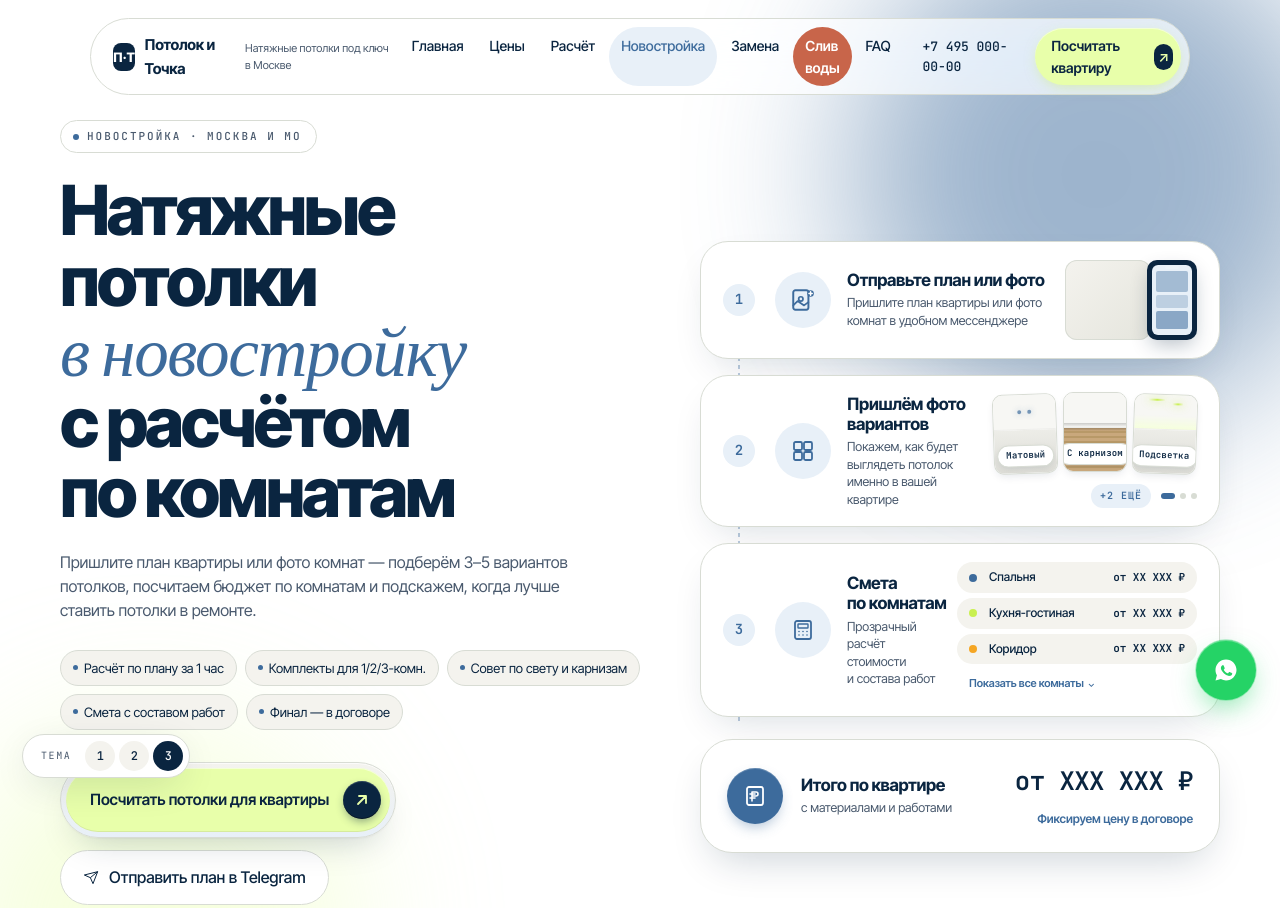
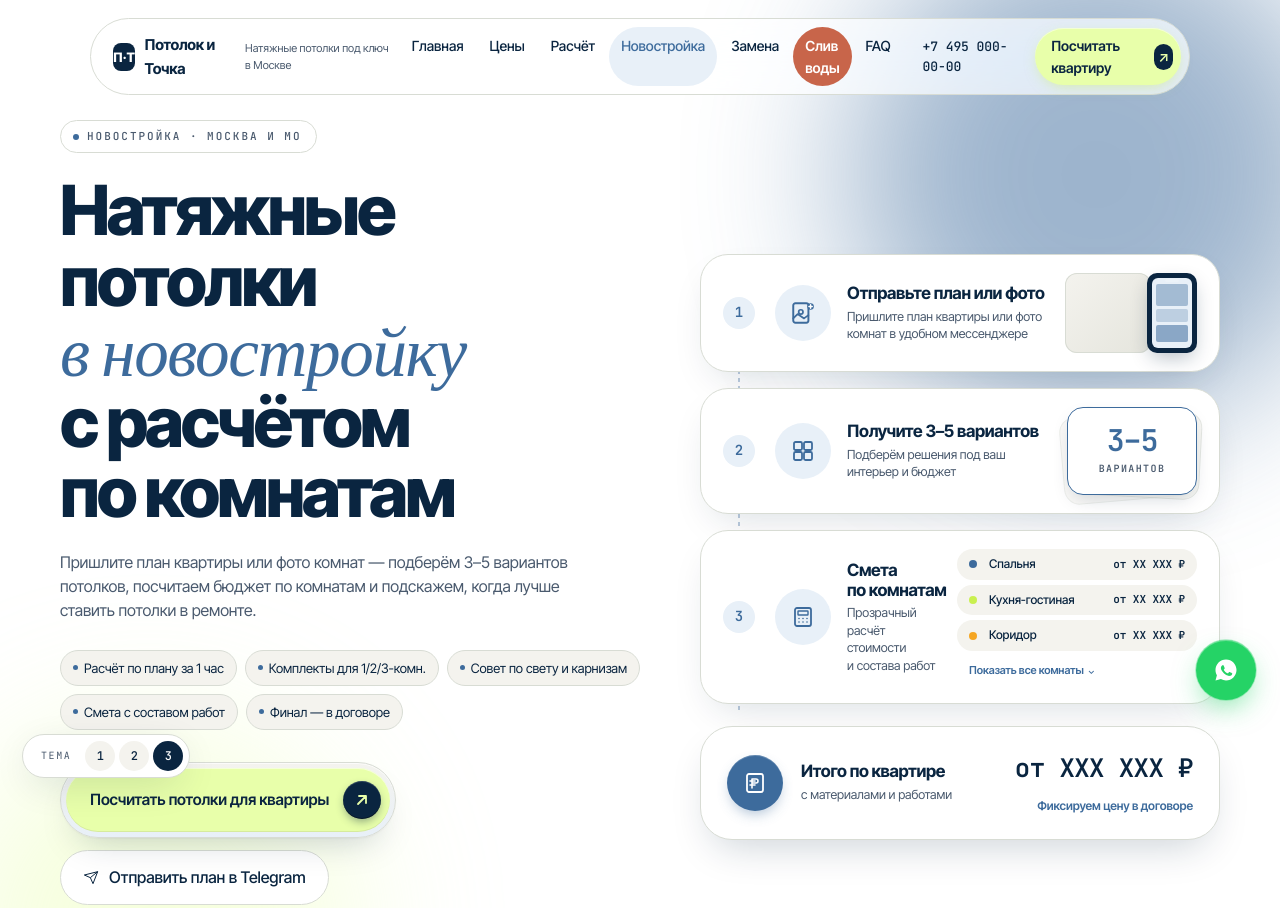
Before and after one commit to dimas9491/potolok-i-tochka-landing, a plain HTML site: page novostroyka.html in a window 1280 px wide. Shown: the top 908 px of the page. Drawn offline with Linux system fonts and the light colour scheme.

Commit message:
Шаг 2 hero novostroyka — типографический stack-count вместо мини-фото
Убраны 3 SVG-стилизованные мини-карточки с псевдо-потолками (Матовый/Карниз/Подсветка) —
не нужны фото и не нужны имитации.

Вместо них — простой типографический визуал «стопка карточек с цифрой»:
- 2 пустые карточки сзади с rotation -5° и +3° (опасити 0.45 и 0.65)
- 1 главная карточка спереди с accent-border
- Внутри главной: крупная моноширная цифра «3–5» (30px accent color) и подпись «вариантов» 10px

На hover вся стопка «оживает»: главная приподнимается, фоновые карточки расходятся
сильнее (rotation увеличивается до -7° и +5°), создавая ощущение «сейчас раскроется».

Текст шага возвращён к «Получите 3–5 вариантов» / «Подберём решения под ваш интерьер
и бюджет» (без обещаний прислать фото — фоток мы тут не показываем).

Co-Authored-By: Claude Opus 4.7 (1M context) <noreply@anthropic.com>

```diff
--- a/novostroyka.html
+++ b/novostroyka.html
@@ -243,142 +243,63 @@ body[data-theme="2"] .flow-step-card { box-shadow: 0 16px 40px -16px rgba(0,0,0,
   border-radius: 999px;
 }
 
-/* Visual 2 — 3 variant mini-previews of ceiling types */
-.visual-variants { display: flex; flex-direction: column; gap: 10px; align-items: flex-end; }
-.vv-photos { display: flex; gap: 6px; }
-.vv-photo {
-  width: 64px;
-  height: 80px;
-  border-radius: 10px;
+/* Visual 2 — minimalist stack with big count "3-5 вариантов" */
+.visual-stack-count {
+  position: relative;
+  width: 130px;
+  height: 88px;
+}
+.vsc-shadow {
+  position: absolute;
+  inset: 0;
+  background: var(--surface);
+  border: 1px solid var(--hairline);
+  border-radius: 16px;
+  transition: transform 400ms cubic-bezier(0.32,0.72,0,1);
+}
+.vsc-shadow:nth-of-type(1) {
+  transform: rotate(-5deg) translate(-6px, 5px);
+  opacity: 0.45;
+}
+.vsc-shadow:nth-of-type(2) {
+  transform: rotate(3deg) translate(4px, 2px);
+  opacity: 0.65;
+}
+.vsc-main {
+  position: absolute;
+  inset: 0;
   background: var(--bg);
-  border: 1px solid var(--hairline);
-  position: relative;
-  overflow: hidden;
+  border: 1.5px solid var(--accent);
+  border-radius: 16px;
   display: flex;
   flex-direction: column;
-  box-shadow: 0 4px 10px -3px rgba(var(--shadow-color), 0.12);
-  transition: transform 300ms cubic-bezier(0.32,0.72,0,1);
-}
-.vv-photo:hover { transform: translateY(-3px); }
-.vv-photo:nth-child(1) { transform: rotate(-2deg); }
-.vv-photo:nth-child(2) { transform: translateY(-2px); z-index: 1; }
-.vv-photo:nth-child(3) { transform: rotate(2deg); }
-.vv-photo:nth-child(1):hover { transform: rotate(0) translateY(-3px); }
-.vv-photo:nth-child(3):hover { transform: rotate(0) translateY(-3px); }
-
-/* Ceiling area — top 45% */
-.vv-ceiling {
-  height: 45%;
-  background: #F7F7F4;
-  position: relative;
-  display: flex;
   align-items: center;
   justify-content: center;
-  gap: 6px;
-  border-bottom: 1px solid rgba(0,0,0,0.04);
-}
-body[data-theme="2"] .vv-ceiling { background: #34343C; }
-body[data-theme="1"] .vv-ceiling { background: #FAFAF7; }
-
-/* Wall area — bottom 55% */
-.vv-wall {
-  flex: 1;
-  background: linear-gradient(180deg, #EDEDE8 0%, #DCDCD6 100%);
-}
-body[data-theme="2"] .vv-wall { background: linear-gradient(180deg, #2C2C32 0%, #232328 100%); }
-body[data-theme="1"] .vv-wall { background: linear-gradient(180deg, #E8E0CC 0%, #D8CFB8 100%); }
-
-/* Variant 1 — Matte ceiling with 2 spotlights */
-.vv-spot {
-  width: 4px; height: 4px;
-  background: var(--accent);
-  border-radius: 999px;
-  box-shadow: 0 0 6px rgba(61,107,156,0.6);
-  opacity: 0.7;
-}
-
-/* Variant 2 — With curtain niche */
-.vv-photo-carnis .vv-ceiling { background: #F7F7F4; }
-body[data-theme="2"] .vv-photo-carnis .vv-ceiling { background: #34343C; }
-.vv-carnis-shadow {
-  position: absolute;
-  bottom: 0; left: 0; right: 0;
-  height: 4px;
-  background: linear-gradient(180deg, rgba(0,0,0,0.18) 0%, transparent 100%);
-}
-.vv-curtain {
-  flex: 1;
-  background: repeating-linear-gradient(180deg, #C9A87C 0%, #C9A87C 3px, #B89968 3px, #B89968 5px);
-  position: relative;
-}
-.vv-curtain::after {
-  content: '';
-  position: absolute;
-  top: 0; left: 0; right: 0;
-  height: 3px;
-  background: linear-gradient(180deg, rgba(0,0,0,0.2) 0%, transparent 100%);
-}
-body[data-theme="2"] .vv-curtain { background: repeating-linear-gradient(180deg, #6B5E48 0%, #6B5E48 3px, #5A4F3D 3px, #5A4F3D 5px); }
-
-/* Variant 3 — Light lines / glow */
-.vv-ceiling-glow {
-  background: linear-gradient(180deg, #F7F7F4 60%, rgba(232,255,170,0.4) 100%);
-  position: relative;
-  align-items: flex-start;
-  padding-top: 4px;
-}
-body[data-theme="2"] .vv-ceiling-glow { background: linear-gradient(180deg, #34343C 60%, rgba(214,242,110,0.3) 100%); }
-.vv-light-line {
-  width: 18px;
-  height: 2px;
-  background: linear-gradient(90deg, transparent 0%, var(--hi-strong) 50%, transparent 100%);
-  border-radius: 999px;
-  box-shadow: 0 0 8px rgba(201,240,80,0.7);
-}
-.vv-light-line:nth-child(2) { width: 12px; margin-top: 4px; }
-
-/* Photo label at very bottom */
-.vv-photo-label {
-  position: absolute;
-  bottom: 6px;
-  left: 50%;
-  transform: translateX(-50%);
-  padding: 3px 8px;
-  background: var(--bg);
-  border: 1px solid var(--hairline);
-  border-radius: 999px;
+  box-shadow: 0 8px 20px -6px rgba(var(--shadow-color), 0.2), inset 0 1px 0 rgba(255,255,255,0.6);
+  gap: 2px;
+  transition: transform 400ms cubic-bezier(0.32,0.72,0,1);
+}
+body[data-theme="2"] .vsc-main { box-shadow: 0 8px 20px -6px rgba(0,0,0,0.5); }
+.visual-stack-count:hover .vsc-main { transform: translateY(-2px); }
+.visual-stack-count:hover .vsc-shadow:nth-of-type(1) { transform: rotate(-7deg) translate(-8px, 7px); }
+.visual-stack-count:hover .vsc-shadow:nth-of-type(2) { transform: rotate(5deg) translate(6px, 4px); }
+.vsc-num {
   font-family: 'JetBrains Mono', monospace;
-  font-size: 9px;
-  font-weight: 600;
-  color: var(--ink);
-  letter-spacing: 0.02em;
-  white-space: nowrap;
-  box-shadow: 0 2px 6px -2px rgba(var(--shadow-color), 0.15);
-}
-
-.vv-meta {
-  display: flex;
-  align-items: center;
-  gap: 10px;
-}
-.vv-meta-badge {
+  font-size: 30px;
+  font-weight: 800;
+  color: var(--accent);
+  letter-spacing: -0.04em;
+  line-height: 1;
+}
+.vsc-label {
   font-family: 'JetBrains Mono', monospace;
   font-size: 10px;
-  letter-spacing: 0.1em;
+  color: var(--ink-2);
   text-transform: uppercase;
-  color: var(--accent);
-  font-weight: 700;
-  padding: 4px 9px;
-  background: var(--accent-soft);
-  border-radius: 999px;
-}
-.vv-dots { display: flex; gap: 5px; }
-.vv-dot {
-  width: 6px; height: 6px;
-  background: var(--hairline);
-  border-radius: 999px;
-}
-.vv-dot.active { background: var(--accent); width: 14px; border-radius: 999px; }
+  letter-spacing: 0.14em;
+  font-weight: 600;
+  margin-top: 4px;
+}
 
 /* Visual 3 — rooms list with prices */
 .visual-rooms-list {
@@ -903,44 +824,17 @@ body[data-theme="2"] .theme-switch { background: rgba(35,35,42,0.9); }
             <svg width="24" height="24" viewBox="0 0 24 24" fill="none"><rect x="3" y="3" width="8" height="8" rx="1.5" stroke="currentColor" stroke-width="1.8"/><rect x="13" y="3" width="8" height="8" rx="1.5" stroke="currentColor" stroke-width="1.8"/><rect x="3" y="13" width="8" height="8" rx="1.5" stroke="currentColor" stroke-width="1.8"/><rect x="13" y="13" width="8" height="8" rx="1.5" stroke="currentColor" stroke-width="1.8"/></svg>
           </div>
           <div class="flow-step-body">
-            <h4>Пришлём фото вариантов</h4>
-            <p>Покажем, как будет выглядеть потолок именно в&nbsp;вашей квартире</p>
+            <h4>Получите 3–5 вариантов</h4>
+            <p>Подберём решения под ваш интерьер и&nbsp;бюджет</p>
           </div>
           <div class="flow-step-visual">
-            <div class="visual-variants">
-              <div class="vv-photos">
-                <div class="vv-photo vv-photo-matte">
-                  <div class="vv-ceiling">
-                    <span class="vv-spot"></span>
-                    <span class="vv-spot"></span>
-                  </div>
-                  <div class="vv-wall"></div>
-                  <span class="vv-photo-label">Матовый</span>
-                </div>
-                <div class="vv-photo vv-photo-carnis">
-                  <div class="vv-ceiling">
-                    <span class="vv-carnis-shadow"></span>
-                  </div>
-                  <div class="vv-curtain"></div>
-                  <span class="vv-photo-label">С карнизом</span>
-                </div>
-                <div class="vv-photo vv-photo-light">
-                  <div class="vv-ceiling vv-ceiling-glow">
-                    <span class="vv-light-line"></span>
-                    <span class="vv-light-line"></span>
-                  </div>
-                  <div class="vv-wall"></div>
-                  <span class="vv-photo-label">Подсветка</span>
-                </div>
-              </div>
-              <div class="vv-meta">
-                <span class="vv-meta-badge">+2 ещё</span>
-                <div class="vv-dots">
-                  <span class="vv-dot active"></span>
-                  <span class="vv-dot"></span>
-                  <span class="vv-dot"></span>
-                </div>
-              </div>
+            <div class="visual-stack-count">
+              <span class="vsc-shadow"></span>
+              <span class="vsc-shadow"></span>
+              <span class="vsc-main">
+                <span class="vsc-num">3–5</span>
+                <span class="vsc-label">вариантов</span>
+              </span>
             </div>
           </div>
         </div>
```
